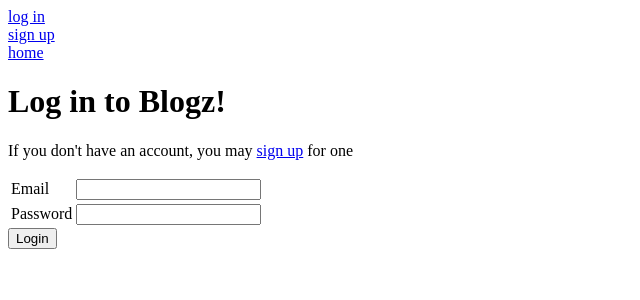
After one commit to FlawlessLogic/blogz, a Flask app: page /login in a window 1280 px wide. The commit adds this page. Shown: the top 300 px of the page, without its empty margins (0-640 px from the left). Run offline with Flask 2, Linux system fonts and the light colour scheme.

Commit message:
finished it, as per the needs of the assignment

```diff
--- a/main.py
+++ b/main.py
@@ -1,35 +1,122 @@
-from flask import Flask, request, redirect, render_template
+from flask import Flask, request, redirect, render_template, session, flash
 from flask_sqlalchemy import SQLAlchemy
 import cgi
 import os
 
 app = Flask(__name__)
 app.config['DEBUG'] = True
-app.config['SQLALCHEMY_DATABASE_URI'] = 'mysql+pymysql://build-a-blog:password@localhost:3306/build-a-blog'
+app.config['SQLALCHEMY_DATABASE_URI'] = 'mysql+pymysql://blogz:lIASXAnRcwFyXJoQ@localhost:8889/blogz'
 app.config['SQLALCHEMY_ECHO'] = True
 db = SQLAlchemy(app)
+app.secret_key = "someSecretString"
 
 class Blog(db.Model):
 
     id = db.Column(db.Integer, primary_key=True)
-    title = db.Column(db.String(1000))
-    body = db.Column(db.String(100000))
+    title = db.Column(db.String(120))
+    body = db.Column(db.String(120))
+    owner_id = db.Column(db.Integer, db.ForeignKey('user.id'))
 
-    def __init__(self, title, body):
+    def __init__(self, title, body, owner):
         self.title = title
         self.body = body
+        self.owner = owner
 
-#def blog_list():
-#    return Blog.query.all()
+class User(db.Model):
+    id = db.Column(db.Integer, primary_key=True)
+    name = db.Column(db.String(120), unique=True)
+    password = db.Column(db.String(120))
+    blogs = db.relationship('Blog', backref='owner')
 
-@app.route('/', methods=['GET'])
+    def __init__(self, name, password):
+        self.name = name
+        self.password = password
+
+@app.before_request
+def require_login():
+    allowed_routes = ['login', 'signup', 'blog', 'index']
+    if request.endpoint not in allowed_routes and 'name' not in session:
+        return redirect('/login')
+
+@app.route('/blog', methods=['GET'])
+def blog():
+    name = request.args['name']
+    #if name is None:
+    #    blogset = reversed(Blog.query.all())
+    #else:
+    blogset = Blog.query.filter_by(owner_id=name)
+    return render_template('blog.html', head="Blogz!", blogset=blogset )
+
+@app.route('/signup', methods=['GET', 'POST'])
+def signup():
+    if request.method == 'POST':
+        name = request.form['name']
+        password = request.form['password']
+        verify = request.form['verify']
+        error = False
+        if name.strip() == '':
+            flash("You need to put something here, donchaknow",'error')
+            error = True
+        if len(name)>=120 or len(name)<=3:
+            flash("That's not a valid user name",'error')
+            error = True
+        if len(password)<=3 or len(password)>=120:
+            flash("That's not a valid password",'error')
+            error = True
+        if password == 'password':
+            flash('Really?', 'error')
+            error = True
+        if password == 'P@22w0rd':
+            flash('Jesus! No! Do I need a rolled up newspaper? Try again','error')
+            error = True
+        if password != verify:
+            flash("Passwords don't match",'error')
+            error = True
+
+        if error is False:
+            existing_user = User.query.filter_by(name=name).first()
+
+            if not existing_user:
+                new_user = User(name, password)
+                db.session.add(new_user)
+                db.session.commit()
+                session['name'] = name
+                return redirect('/newpost')
+            else:
+                flash('You have to be someone new, buckaroo', 'error')
+                return render_template('signup.html')
+
+    return render_template('signup.html')
+
+@app.route('/login', methods=['GET', 'POST'])
+def login():
+    if request.method == 'POST':
+        name = request.form['name']
+        password = request.form['password']
+        user = User.query.filter_by(name=name).first()
+        if user and user.password == password:
+            session['name'] = name
+            flash('Logged In')
+            return redirect('/')
+        else:
+            flash('User password is incorrect or user does not exist', 'error')
+
+    return render_template('login.html')
+
+@app.route('/', methods=['GET','POST'])
 def index():
-    blog_list = (reversed(Blog.query.all()))
-    return render_template('blog.html', head="Blogz!", blog_list=blog_list )
+    user_list = (reversed(User.query.all()))
 
+    return render_template('index.html', head="Blogz!", user_list=user_list )
+
+@app.route('/logout')
+def logout():
+    del session['name']
+    return redirect('/login')
 
 @app.route('/newpost', methods=['POST', 'GET'])
 def newblog():
+    owner = User.query.filter_by(name=session['name']).first()
     title = ''
     body = ''
     title_error = ''
@@ -45,7 +132,7 @@ def newblog():
             body_error = "Try Harder"
             error = True
         if error is False:
-            blog = Blog(title, body)
+            blog = Blog(title, body, owner)
             db.session.add(blog)
             db.session.commit()
             blog_id = str(blog.id)
@@ -58,9 +145,8 @@ def newblog():
 @app.route('/blogpost', methods=['GET'])
 def blogpost():
     id = request.args['id']
-    #return id
     blog = Blog.query.filter_by(id=id).first()
-    #blog = db.session.query(Blog).filter(Blog.id == id).first()
+    blog = db.session.query(Blog).filter(Blog.id == id).first()
     return render_template('blogpost.html', head="Blog Post!", blog=blog)
 
 if __name__ == '__main__':
--- a/templates/base.html
+++ b/templates/base.html
@@ -1,8 +1,41 @@
 <html>
     <head>
         <title>{{head}}</title>
+        <style>
+            .error {color: red;}
+        </style>
     </head>
     <body>
+        {% if not session.name%}
+        <div>
+            <a href="./login">log in</a>
+        </div>
+        <div>
+            <a href="./signup">sign up</a>
+        </div>
+        <div>
+            <a href="./">home</a>
+        </div>
+        {% else %}
+        <p>Welcome, {{session.name}}</p>
+        <div>
+                <a href="./">home</a>
+            </div>
+        <div>
+                <a href="./logout">log out</a>
+            </div>
+        <div>
+            <a href="./newpost">new post</a>
+        </div>
+        {% endif %}
+
+        {% with messages = get_flashed_messages(with_categories=True) %}
+            <ul>
+                {% for category,message in messages %}
+                <li class="{{category}}">{{message}}</li>
+                {% endfor %}
+            </ul>
+        {% endwith %}
 
         {% block content %}
         {% endblock %}
--- /dev/null
+++ b/templates/login.html
@@ -0,0 +1,23 @@
+{% extends "base.html" %}
+
+{% block content %}
+<h1>Log in to Blogz!</h1>
+<p>If you don't have an account, you may <a href="/signup">sign up</a> for one</p>
+    <form action="/login" method="post">
+        <table>
+            <tr>
+                <td><label for="email">Email</label></td>
+                <td>
+                    <input name="name" type="text"/>
+                </td>
+            </tr>
+            <tr>
+                <td><label for="password">Password</label></td>
+                <td>
+                    <input name="password" type="password"/>
+                </td>
+            </tr>
+        </table>
+        <input type="submit" value="Login"/>
+    </form>
+{% endblock %}
--- a/templates/newpost.html
+++ b/templates/newpost.html
@@ -1,6 +1,5 @@
 {% extends "base.html" %}
 {% block content %}
-<a href="/">Home Page</a>
 <hr>
 <h1>NEW BLOG</h1>
 <form method="post" action='/newpost' id=blog>
```
Also changed, not shown: templates/blog.html (+8 -4 lines), templates/blogpost.html (+6 -3 lines), templates/index.html (added, +15 -0 lines), templates/signup.html (added, +23 -0 lines), templates/singleUser.html (added).
